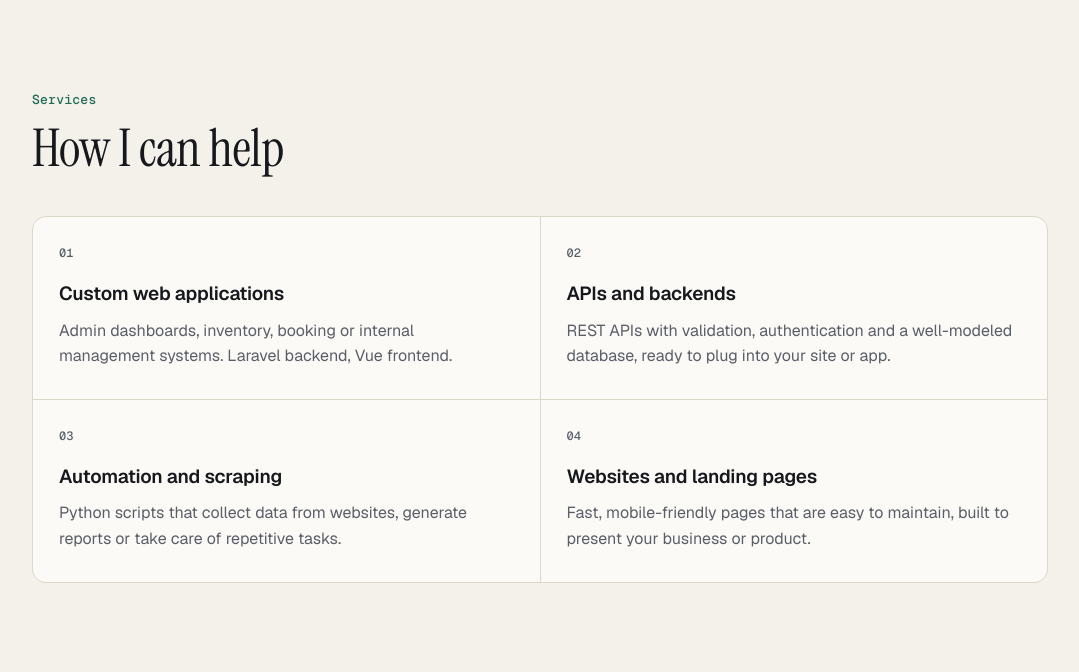
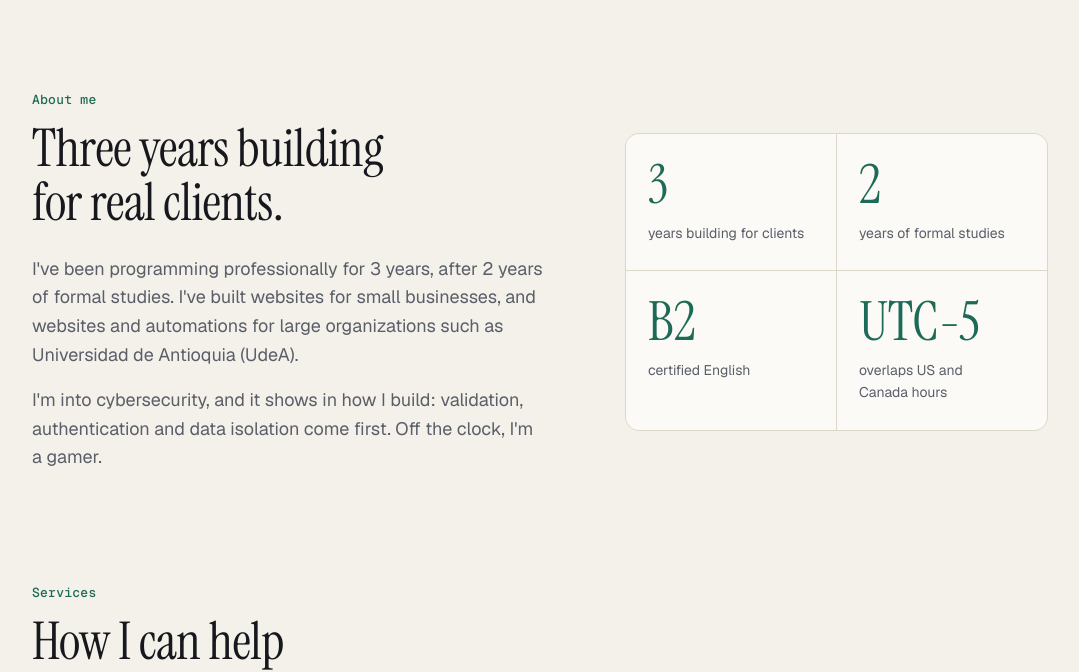
Before and after one commit to JoseMayo16/JoseMayo16.github.io, a plain HTML site: page index.html in a window 1280 px wide. Shown: the part 752-1424 px from the top of the page, without its empty margins (100-1179 px from the left). Drawn offline with nearby package versions, Linux system fonts and the light colour scheme.

Commit message:
Add About section: experience, languages, interests

```diff
--- a/content.js
+++ b/content.js
@@ -69,6 +69,7 @@ window.SITE = {
     es: {
       "meta.title": "Juan José | Desarrollador web full stack",
       "meta.description": "Desarrollador web full stack en Medellín. Aplicaciones a medida, APIs y automatización con Laravel, Vue y Python.",
+      "nav.about": "Sobre mí",
       "nav.services": "Servicios",
       "nav.projects": "Proyectos",
       "nav.stack": "Stack",
@@ -86,6 +87,16 @@ window.SITE = {
       "term.2": "API en Laravel con validación",
       "term.3": "interfaz en Vue",
       "term.4": "desplegado y documentado",
+      "about.kicker": "Sobre mí",
+      "about.title": "Tres años construyendo para clientes reales.",
+      "about.p1": "Llevo 3 años programando de forma profesional, después de 2 años de estudios. He hecho páginas web para pequeñas empresas, y páginas y automatizaciones para organizaciones grandes como la Universidad de Antioquia (UdeA).",
+      "about.p2": "Me interesa la ciberseguridad y se nota en cómo construyo: validación, autenticación y aislamiento de datos van primero. Fuera del trabajo, los videojuegos.",
+      "about.facts": [
+        { v: "3", d: "años construyendo para clientes" },
+        { v: "2", d: "años de estudios formales" },
+        { v: "B2", d: "inglés certificado" },
+        { v: "UTC-5", d: "horario compatible con EE. UU. y Canadá" },
+      ],
       "services.kicker": "Servicios",
       "services.title": "En qué te puedo ayudar",
       "services": [
@@ -125,6 +136,7 @@ window.SITE = {
     en: {
       "meta.title": "Juan José | Full stack web developer",
       "meta.description": "Full stack web developer based in Medellín, Colombia. Custom web apps, APIs and automation with Laravel, Vue and Python.",
+      "nav.about": "About",
       "nav.services": "Services",
       "nav.projects": "Projects",
       "nav.stack": "Stack",
@@ -142,6 +154,16 @@ window.SITE = {
       "term.2": "Laravel API with validation",
       "term.3": "Vue frontend",
       "term.4": "deployed and documented",
+      "about.kicker": "About me",
+      "about.title": "Three years building for real clients.",
+      "about.p1": "I've been programming professionally for 3 years, after 2 years of formal studies. I've built websites for small businesses, and websites and automations for large organizations such as Universidad de Antioquia (UdeA).",
+      "about.p2": "I'm into cybersecurity, and it shows in how I build: validation, authentication and data isolation come first. Off the clock, I'm a gamer.",
+      "about.facts": [
+        { v: "3", d: "years building for clients" },
+        { v: "2", d: "years of formal studies" },
+        { v: "B2", d: "certified English" },
+        { v: "UTC-5", d: "overlaps US and Canada hours" },
+      ],
       "services.kicker": "Services",
       "services.title": "How I can help",
       "services": [
--- a/index.html
+++ b/index.html
@@ -32,6 +32,7 @@
   <div class="wrap topbar-inner">
     <a class="brand" href="#top" data-name></a>
     <nav class="nav" aria-label="Principal">
+      <a href="#sobre-mi" data-i18n="nav.about"></a>
       <a href="#servicios" data-i18n="nav.services"></a>
       <a href="#proyectos" data-i18n="nav.projects" data-needs-projects></a>
       <a href="#stack" data-i18n="nav.stack"></a>
@@ -71,6 +72,16 @@
 <span class="ok">✓</span> <span data-i18n="term.4"></span>
 <span class="prompt">$</span> <span class="cursor"></span></pre>
     </div>
+  </section>
+
+  <section id="sobre-mi" class="section wrap about">
+    <div>
+      <p class="kicker" data-i18n="about.kicker"></p>
+      <h2 data-i18n="about.title"></h2>
+      <p class="lead" data-i18n="about.p1"></p>
+      <p class="lead" data-i18n="about.p2"></p>
+    </div>
+    <dl class="facts" data-facts="about.facts"></dl>
   </section>
 
   <section id="servicios" class="section wrap">
--- a/main.js
+++ b/main.js
@@ -42,6 +42,12 @@
         el("h3", { text: it.t }),
         el("p", { text: it.d }),
       ]);
+    }));
+  }
+
+  function renderFacts(container, items) {
+    container.replaceChildren.apply(container, items.map(function (f) {
+      return el("div", { class: "fact" }, [el("dt", { text: f.v }), el("dd", { text: f.d })]);
     }));
   }
 
@@ -108,6 +114,7 @@
       n.title = t[n.dataset.i18nLabel];
     });
     document.querySelectorAll("[data-list]").forEach(function (n) { renderList(n, t[n.dataset.list]); });
+    document.querySelectorAll("[data-facts]").forEach(function (n) { renderFacts(n, t[n.dataset.facts]); });
     renderProjects(document.querySelector("[data-projects]"), t, lang);
     renderStack(document.querySelector("[data-stack]"), t);
     renderContact(document.querySelector("[data-contact]"), t);
--- a/styles.css
+++ b/styles.css
@@ -322,6 +322,27 @@ h2 { font-size: clamp(34px, 4.6vw, 52px); }
 
 .services p, .process p, .card p { margin: 0; color: var(--muted); text-wrap: pretty; }
 
+/* sobre mi */
+
+.about { display: grid; gap: 40px; align-items: center; }
+@media (min-width: 960px) { .about { grid-template-columns: 1.25fr 1fr; gap: 64px; } }
+.about .lead + .lead { margin-top: 16px; }
+
+.facts {
+  display: grid;
+  grid-template-columns: repeat(2, 1fr);
+  gap: 1px;
+  margin: 0;
+  background: var(--line);
+  border: 1px solid var(--line);
+  border-radius: var(--r);
+  overflow: hidden;
+}
+
+.fact { padding: 24px 22px 26px; background: var(--surface); }
+.fact dt { font: 400 clamp(40px, 5vw, 54px)/1 var(--f-display); color: var(--accent); }
+.fact dd { margin: 10px 0 0; font-size: 14px; color: var(--muted); text-wrap: pretty; }
+
 /* proyectos */
 
 .projects { display: grid; gap: 20px; }
```
